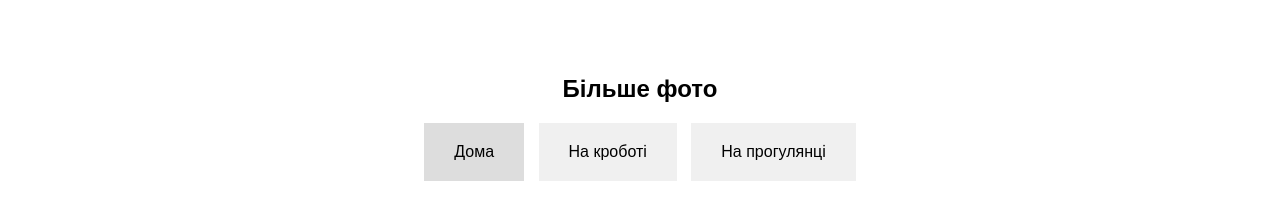
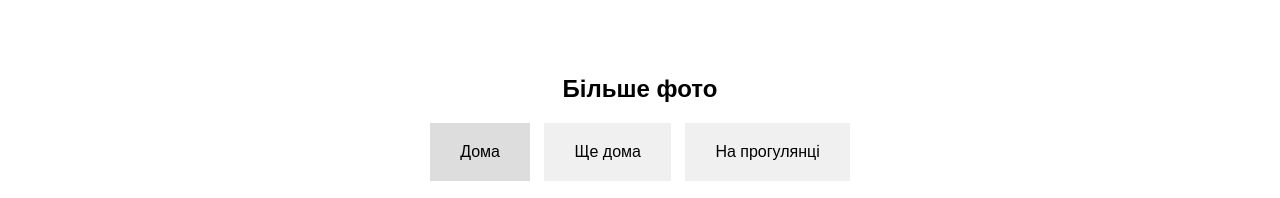
Before and after one commit to Shchodryi/jedipes2, a plain HTML site: page index.html in a window 1280 px wide. Shown: the part 1840-2038 px from the top of the page. Drawn offline with Linux system fonts and the light colour scheme.

Commit message:
Update index.html

```diff
--- a/index.html
+++ b/index.html
@@ -221,7 +221,7 @@
         <h2>Більше фото</h2>
         <div class="tabs">
             <button class="tab-btn active" data-tab="all">Дома</button>
-            <button class="tab-btn" data-tab="work">На кроботі</button>
+            <button class="tab-btn" data-tab="work">Ще дома</button>
             <button class="tab-btn" data-tab="walk">На прогулянці</button>
         </div>
         <div class="gallery">
```
